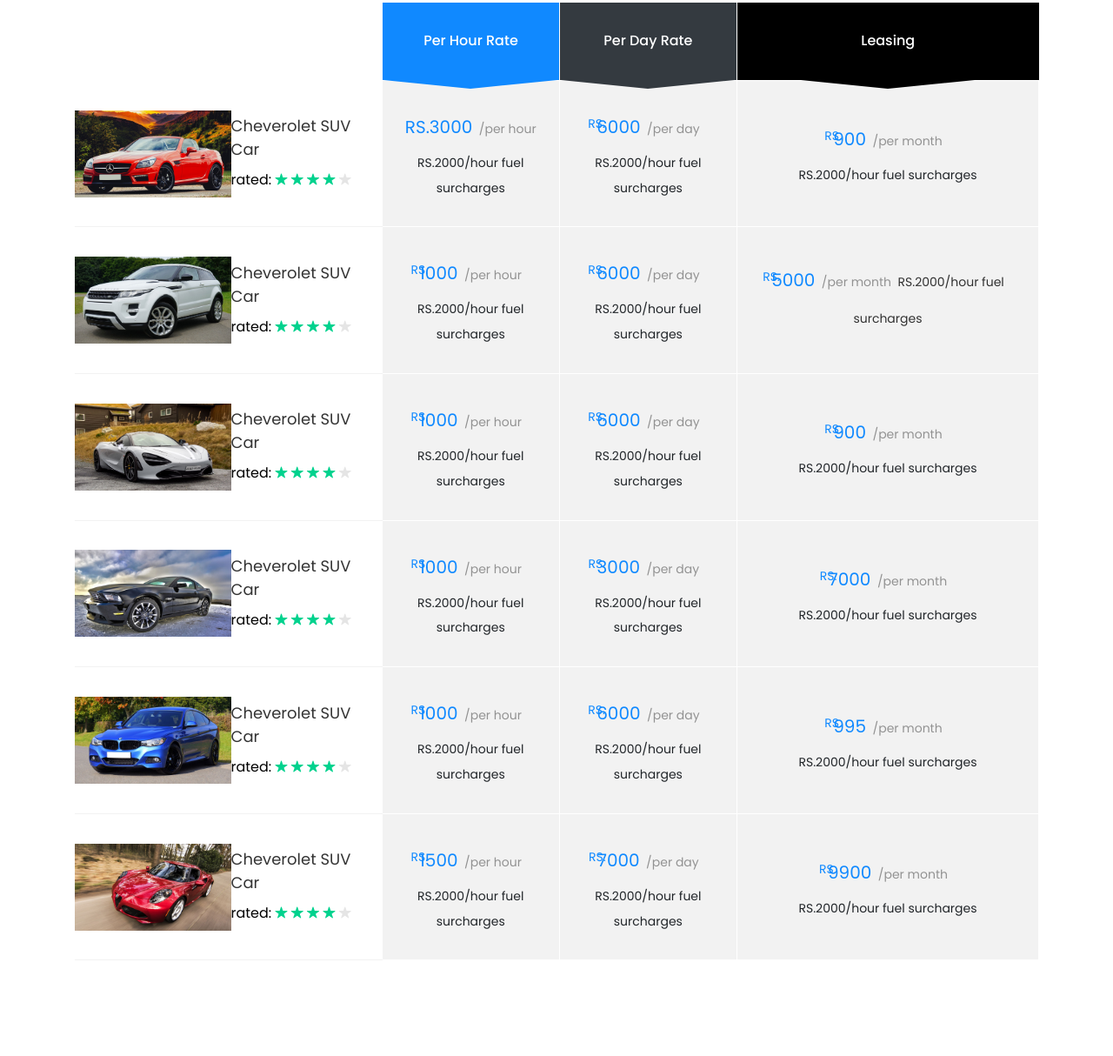
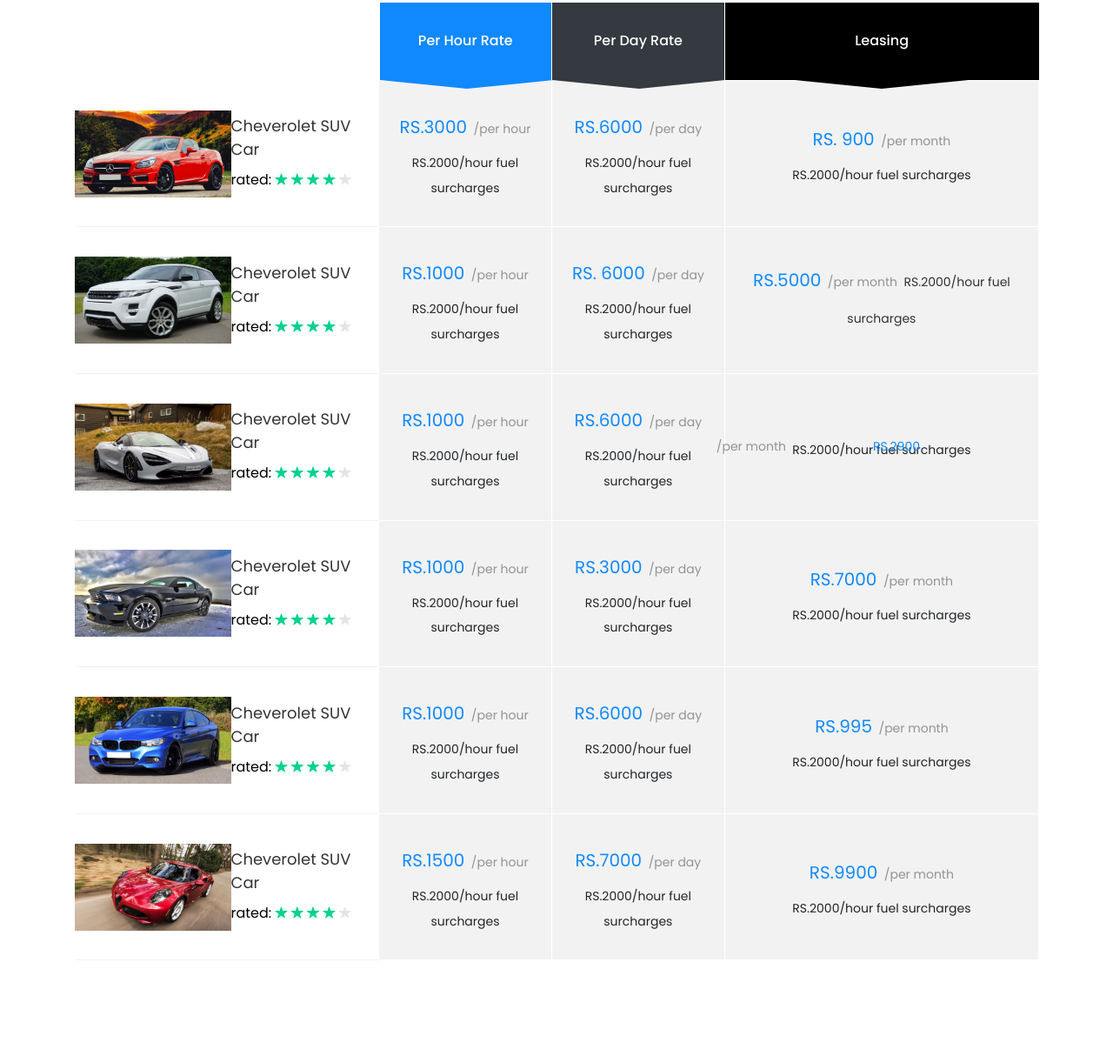
Before and after one commit to thena-siva/taxi, a plain HTML site: page pricing.html in a window 1280 px wide. Shown: the part 694-1908 px from the top of the page at 87% size. Drawn offline with Linux system fonts and the light colour scheme; some packages are replaced by stand-ins of ours; no server answers; files whose address does not match are found by name.

Commit message:
Update pricing.html

```diff
--- a/pricing.html
+++ b/pricing.html
@@ -105,7 +105,7 @@
 
 						        	<div class="price-rate">
 							        	<h3>
-							        		<span class="num"><small class="currency">RS.</small> 6000</span>
+							        		<span class="num"><small class="currency"></small> RS.6000</span>
 							        		<span class="per">/per day</span>
 							        	</h3>
 							        	<span class="subheading">RS.2000/hour fuel surcharges</span>
@@ -116,7 +116,7 @@
 
 						        	<div class="price-rate">
 							        	<h3>
-							        		<span class="num"><small class="currency">RS.</small> 900</span>
+							        		<span class="num"><small class="currency"></small>RS. 900</span>
 							        		<span class="per">/per month</span>
 							        	</h3>
 							        	<span class="subheading">RS.2000/hour fuel surcharges</span>
@@ -142,7 +142,7 @@
 
 						        	<div class="price-rate">
 							        	<h3>
-							        		<span class="num"><small class="currency">RS.</small> 1000</span>
+							        		<span class="num"><small class="currency"></small> RS.1000</span>
 							        		<span class="per">/per hour</span>
 							        	</h3>
 							        	<span class="subheading">RS.2000/hour fuel surcharges</span>
@@ -153,7 +153,7 @@
 
 						        	<div class="price-rate">
 							        	<h3>
-							        		<span class="num"><small class="currency">RS.</small> 6000</span>
+							        		<span class="num"><small class="currency"></small>RS. 6000</span>
 							        		<span class="per">/per day</span>
 							        	</h3>
 							        	<span class="subheading">RS.2000/hour fuel surcharges</span>
@@ -164,7 +164,7 @@
 
 						        	<div class="price-rate">
 							        	<h3>
-							        		<span class="num"><small class="currency">RS.</small> 5000</span>
+							        		<span class="num"><small class="currency"></small> RS.5000</span>
 							        		<span class="per">/per month</span
 							        	</h3>
 							        	<span class="subheading">RS.2000/hour fuel surcharges</span>
@@ -190,7 +190,7 @@
 
 						        	<div class="price-rate">
 							        	<h3>
-							        		<span class="num"><small class="currency">RS.</small> 1000</span>
+							        		<span class="num"><small class="currency"></small> RS.1000</span>
 							        		<span class="per">/per hour</span>
 							        	</h3>
 							        	<span class="subheading">RS.2000/hour fuel surcharges</span>
@@ -201,7 +201,7 @@
 
 						        	<div class="price-rate">
 							        	<h3>
-							        		<span class="num"><small class="currency">RS.</small> 6000</span>
+							        		<span class="num"><small class="currency"></small> RS.6000</span>
 							        		<span class="per">/per day</span>
 							        	</h3>
 							        	<span class="subheading">RS.2000/hour fuel surcharges</span>
@@ -212,7 +212,7 @@
 
 						        	<div class="price-rate">
 							        	<h3>
-							        		<span class="num"><small class="currency">RS.</small> 900</span>
+							        		<span class="num"><small class="currency"</small> RS.2900</span>
 							        		<span class="per">/per month</span>
 							        	</h3>
 							        	<span class="subheading">RS.2000/hour fuel surcharges</span>
@@ -238,7 +238,7 @@
 
 						        	<div class="price-rate">
 							        	<h3>
-							        		<span class="num"><small class="currency">RS.</small> 1000</span>
+							        		<span class="num"><small class="currency"></small> RS.1000</span>
 							        		<span class="per">/per hour</span>
 							        	</h3>
 							        	<span class="subheading">RS.2000/hour fuel surcharges</span>
@@ -249,7 +249,7 @@
 
 						        	<div class="price-rate">
 							        	<h3>
-							        		<span class="num"><small class="currency">RS.</small> 3000</span>
+							        		<span class="num"><small class="currency"></small> RS.3000</span>
 							        		<span class="per">/per day</span>
 							        	</h3>
 							        	<span class="subheading">RS.2000/hour fuel surcharges</span>
@@ -260,7 +260,7 @@
 
 						        	<div class="price-rate">
 							        	<h3>
-							        		<span class="num"><small class="currency">RS.</small> 7000</span>
+							        		<span class="num"><small class="currency"></small> RS.7000</span>
 							        		<span class="per">/per month</span>
 							        	</h3>
 							        	<span class="subheading">RS.2000/hour fuel surcharges</span>
@@ -287,7 +287,7 @@
 
 						        	<div class="price-rate">
 							        	<h3>
-							        		<span class="num"><small class="currency">RS.</small> 1000</span>
+							        		<span class="num"><small class="currency"></small> RS.1000</span>
 							        		<span class="per">/per hour</span>
 							        	</h3>
 							        	<span class="subheading">RS.2000/hour fuel surcharges</span>
@@ -298,7 +298,7 @@
 
 						        	<div class="price-rate">
 							        	<h3>
-							        		<span class="num"><small class="currency">RS.</small> 6000</span>
+							        		<span class="num"><small class="currency"></small> RS.6000</span>
 							        		<span class="per">/per day</span>
 							        	</h3>
 							        	<span class="subheading">RS.2000/hour fuel surcharges</span>
@@ -309,7 +309,7 @@
 
 						        	<div class="price-rate">
 							        	<h3>
-							        		<span class="num"><small class="currency">RS.</small> 995</span>
+							        		<span class="num"><small class="currency"></small> RS.995</span>
 							        		<span class="per">/per month</span>
 							        	</h3>
 							        	<span class="subheading">RS.2000/hour fuel surcharges</span>
@@ -336,7 +336,7 @@
 
 						        	<div class="price-rate">
 							        	<h3>
-							        		<span class="num"><small class="currency">RS.</small> 1500</span>
+							        		<span class="num"><small class="currency"></small> RS.1500</span>
 							        		<span class="per">/per hour</span>
 							        	</h3>
 							        	<span class="subheading">RS.2000/hour fuel surcharges</span>
@@ -347,7 +347,7 @@
 
 						        	<div class="price-rate">
 							        	<h3>
-							        		<span class="num"><small class="currency">RS.</small> 7000</span>
+							        		<span class="num"><small class="currency"></small> RS.7000</span>
 							        		<span class="per">/per day</span>
 							        	</h3>
 							        	<span class="subheading">RS.2000/hour fuel surcharges</span>
@@ -358,7 +358,7 @@
 
 						        	<div class="price-rate">
 							        	<h3>
-							        		<span class="num"><small class="currency">RS.</small> 9900</span>
+							        		<span class="num"><small class="currency"></small>RS.9900</span>
 							        		<span class="per">/per month</span>
 							        	</h3>
 							        	<span class="subheading">RS.2000/hour fuel surcharges</span>
```
